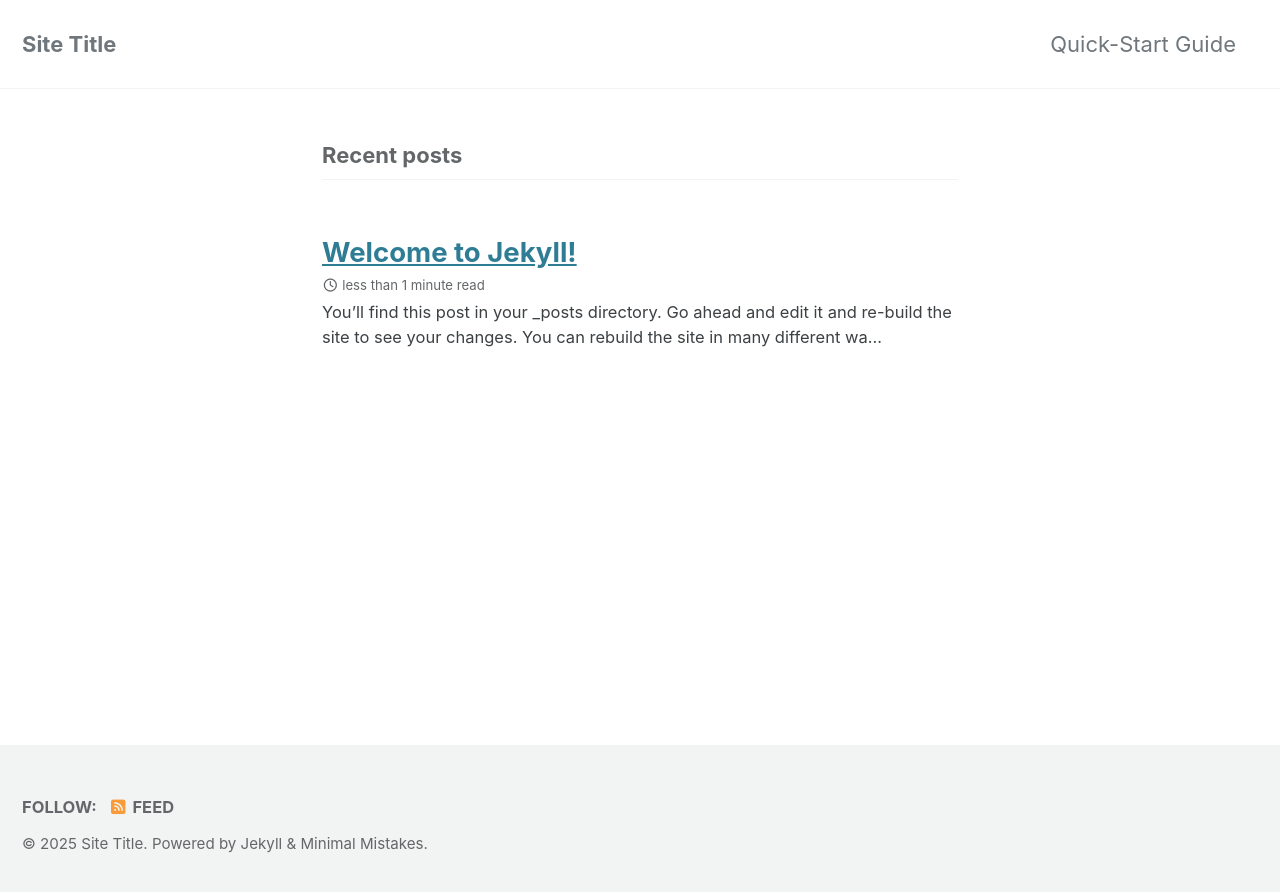
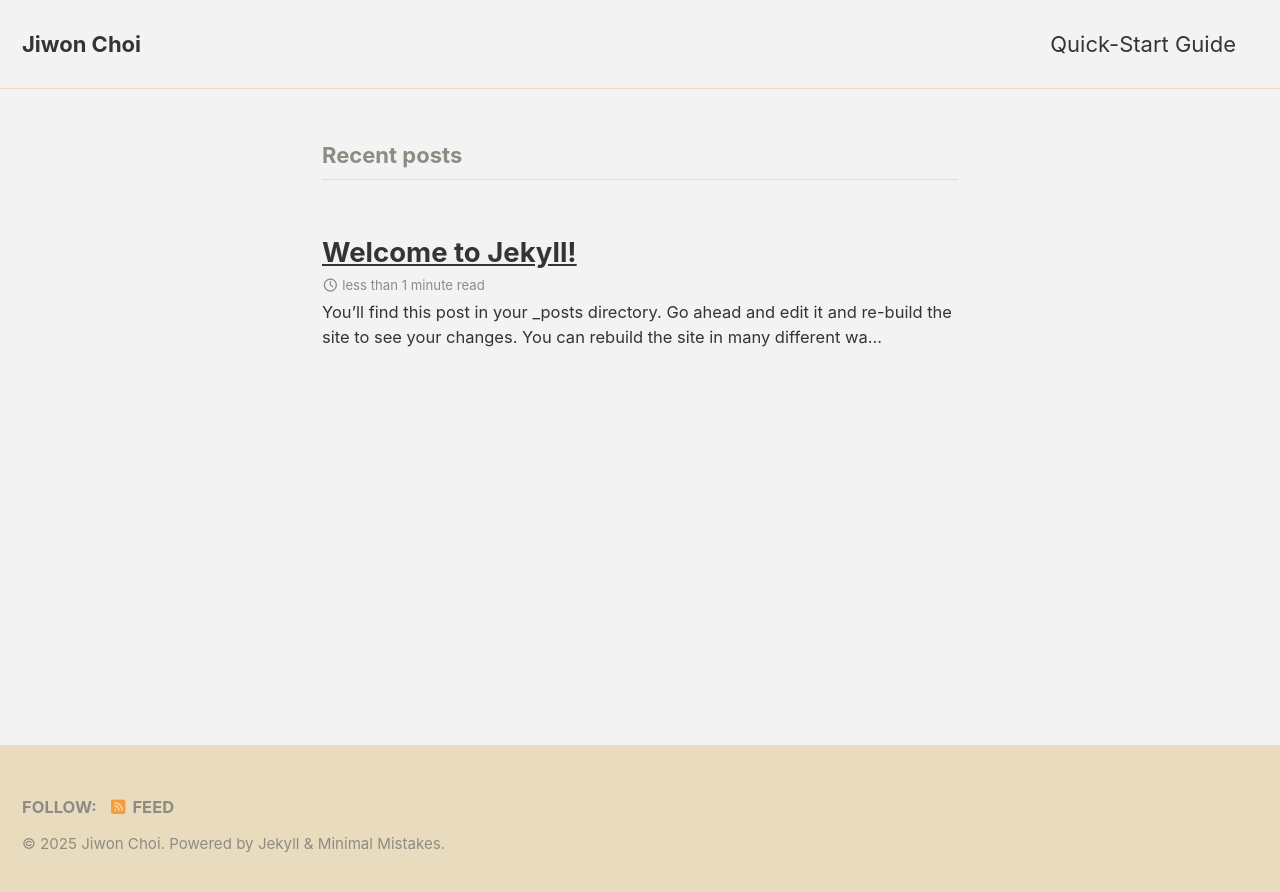
Before and after one commit to zz1529/zz1529.github.io, a Jekyll site: the page built from index.markdown, in a window 1280 px wide. Shown: the top 892 px of the page. Built offline with Jekyll 4.4.1, drawn with Linux system fonts in a browser that asks for light colours; cached includes are drawn as plain includes; the list of posts is cut into pages by our own code.

Commit message:
Update _config.yml

```diff
--- a/_config.yml
+++ b/_config.yml
@@ -12,19 +12,19 @@
 
 # theme                  : "minimal-mistakes-jekyll"
 # remote_theme           : "mmistakes/minimal-mistakes"
-minimal_mistakes_skin    : "default" # "air", "aqua", "contrast", "dark", "dirt", "neon", "mint", "plum", "sunrise"
+minimal_mistakes_skin    : "dirt" # "air", "aqua", "contrast", "dark", "dirt", "neon", "mint", "plum", "sunrise"
 
 # Site Settings
 locale                   : "en-US"
 rtl                      : # true, false (default) # turns direction of the page into right to left for RTL languages
-title                    : "Site Title"
+title                    : "Jiwon Choi"
 title_separator          : "-"
 subtitle                 : # site tagline that appears below site title in masthead
-name                     : "Your Name"
+name                     : "Jiwon Choi"
 description              : "An amazing website."
-url                      : # the base hostname & protocol for your site e.g. "https://mmistakes.github.io"
+url                      : https://zz1529.github.io/ # the base hostname & protocol for your site e.g. "https://mmistakes.github.io"
 baseurl                  : # the subpath of your site, e.g. "/blog"
-repository               : # GitHub username/repo-name e.g. "mmistakes/minimal-mistakes"
+repository               : zz1529/zz1529.github.io # GitHub username/repo-name e.g. "mmistakes/minimal-mistakes"
 teaser                   : # path of fallback teaser image, e.g. "/assets/images/500x300.png"
 logo                     : # path of logo image to display in the masthead, e.g. "/assets/images/88x88.png"
 masthead_title           : # overrides the website title displayed in the masthead, use " " for no title
```
